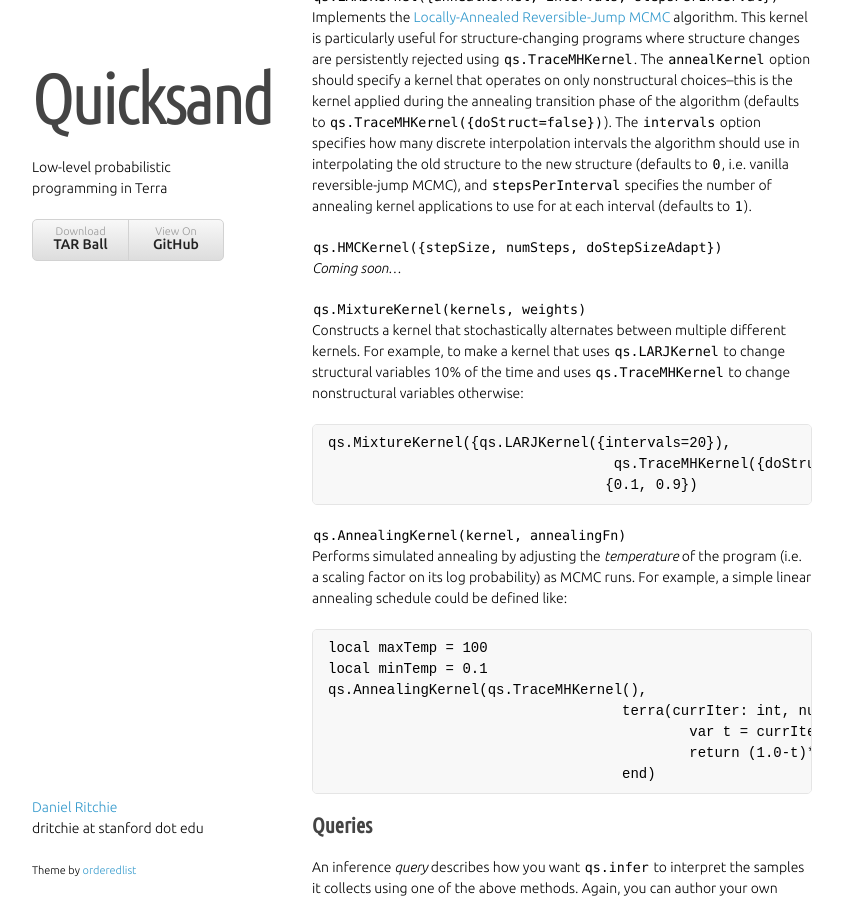
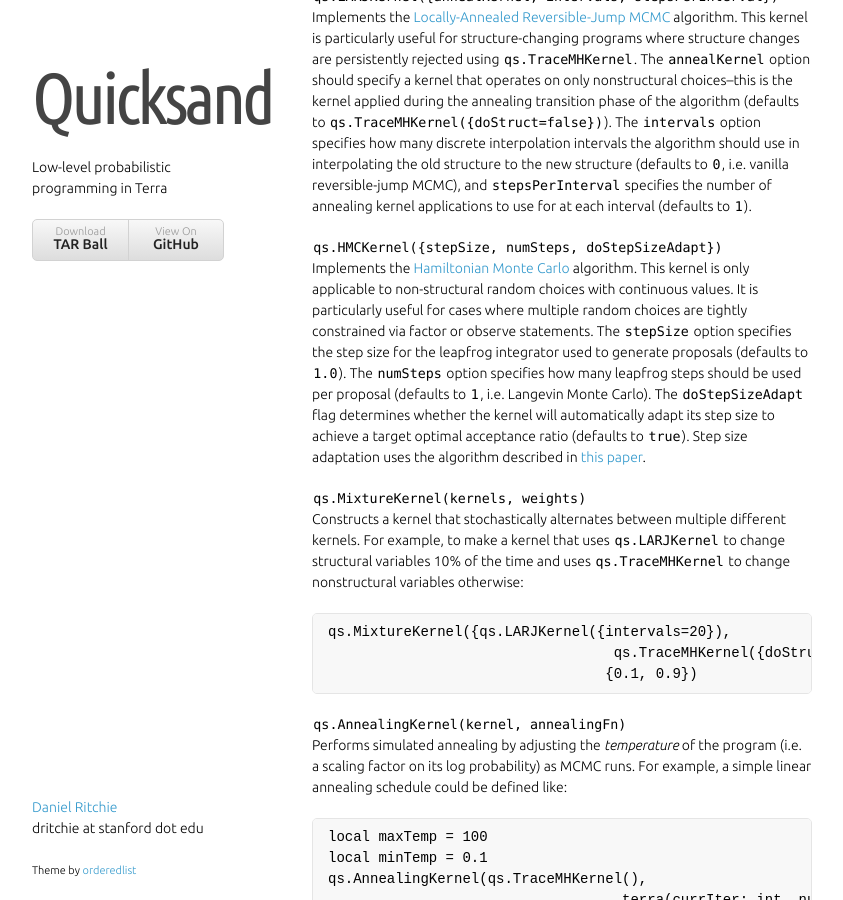
Before and after one commit to dritchie/quicksand, a Jekyll site: the page built from index.md, in a window 1280 px wide and 900 px high, scrolled down 12472 px. Shown: the whole window, without its empty margins (218-1061 px from the left). Built offline with Jekyll 4.4.1, drawn with Linux system fonts in a browser that asks for light colours; some web fonts are replaced.

Commit message:
Describe HMCkernel.

```diff
--- a/index.md
+++ b/index.md
@@ -435,7 +435,7 @@ The workhorse of probabilistic programming inference. This kernel implements the
 Implements the [Locally-Annealed Reversible-Jump MCMC](http://web.stanford.edu/~ngoodman/papers/owl.pdf) algorithm. This kernel is particularly useful for structure-changing programs where structure changes are persistently rejected using `qs.TraceMHKernel`. The `annealKernel` option should specify a kernel that operates on only nonstructural choices--this is the kernel applied during the annealing transition phase of the algorithm (defaults to `qs.TraceMHKernel({doStruct=false})`). The `intervals` option specifies how many discrete interpolation intervals the algorithm should use in interpolating the old structure to the new structure (defaults to `0`, i.e. vanilla reversible-jump MCMC), and `stepsPerInterval` specifies the number of annealing kernel applications to use for at each interval (defaults to `1`).
 
 `qs.HMCKernel({stepSize, numSteps, doStepSizeAdapt})`
-*Coming soon...*
+Implements the [Hamiltonian Monte Carlo](http://arxiv.org/pdf/1206.1901.pdf) algorithm. This kernel is only applicable to non-structural random choices with continuous values. It is particularly useful for cases where multiple random choices are tightly constrained via factor or observe statements. The `stepSize` option specifies the step size for the leapfrog integrator used to generate proposals (defaults to `1.0`). The `numSteps` option specifies how many leapfrog steps should be used per proposal (defaults to `1`, i.e. Langevin Monte Carlo). The `doStepSizeAdapt` flag determines whether the kernel will automatically adapt its step size to achieve a target optimal acceptance ratio (defaults to `true`). Step size adaptation uses the algorithm described in [this paper](http://arxiv.org/abs/1111.4246).
 
 `qs.MixtureKernel(kernels, weights)`
 Constructs a kernel that stochastically alternates between multiple different kernels. For example, to make a kernel that uses `qs.LARJKernel` to change structural variables 10% of the time and uses `qs.TraceMHKernel` to change nonstructural variables otherwise:
```
